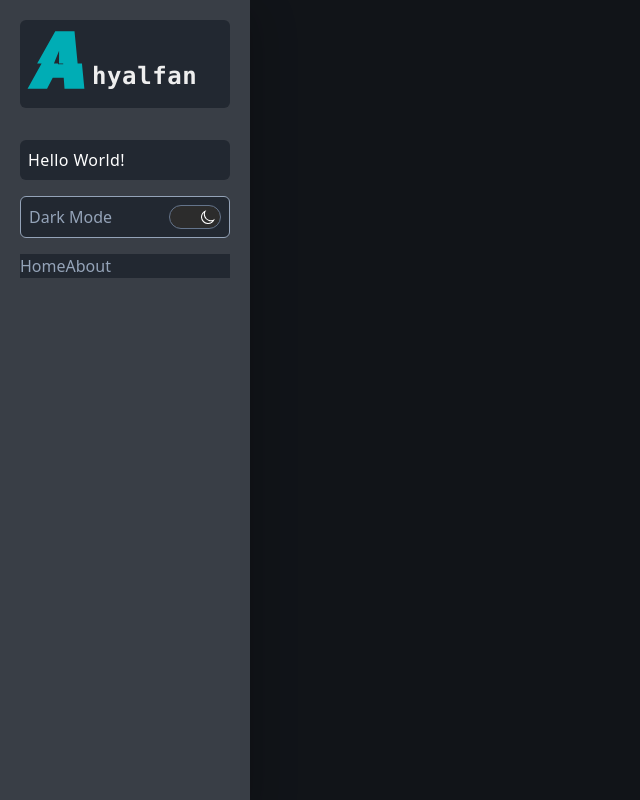
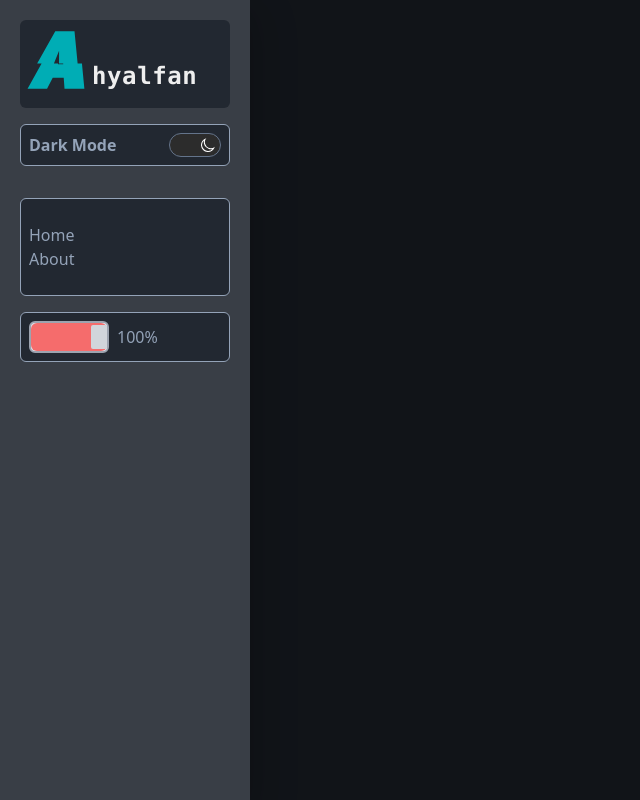
Before and after one commit to ahyalfan/ahyalfan.my.id, a Vue app: page / in a window 1280 px wide. Both pictures are taken after a click on the button 32 px from the left and 24 px from the top of the page. Shown: the whole page, without its empty margins (0-640 px from the left). Built offline with nearby package versions, Linux system fonts and the light colour scheme.

Commit message:
feat: new featurebattery checking

```diff
--- /dev/null
+++ b/src/layouts/sidebar/BatteryLayout.vue
@@ -0,0 +1,49 @@
+<script setup>
+import { computed, onMounted, ref, watch } from "vue";
+import { useBattery } from "@vueuse/core";
+import { Lightning } from "@element-plus/icons-vue";
+
+const { charging, chargingTime, dischargingTime, level } = useBattery();
+const batteryLevel = ref(computed(() => Math.floor(level.value * 100)));
+const color = ref("#f56c6c");
+
+watch(batteryLevel, () => {
+  if (batteryLevel.value >= 80) color.value = "#6f7ad3";
+  else if (batteryLevel.value >= 60) color.value = "#1989fa";
+  else if (batteryLevel.value >= 40) color.value = "#5cb87a";
+  else if (batteryLevel.value >= 20) color.value = "#e6a23c";
+  else color.value = "#f56c6c";
+});
+</script>
+
+<template>
+  <div class="flex items-center">
+    <!-- Battery Container -->
+    <div
+      class="relative w-20 h-8 border-2 border-gray-400 rounded-md bg-slate-50 dark:bg-slate-200 flex items-center"
+    >
+      <!-- Battery Level -->
+      <div
+        class="absolute inset-0 bg-green-500 rounded-md"
+        :style="{ width: batteryLevel + '%', background: color }"
+      ></div>
+      <!-- Battery Cap -->
+      <div
+        class="absolute right-0 top-1/2 transform -translate-y-1/2 bg-gray-300 w-4 h-6 rounded-sm"
+      ></div>
+    </div>
+    <!-- Battery Level Text -->
+    <span v-show="!charging" class="ml-2 text-slate-600 dark:text-slate-400"
+      >{{ batteryLevel }}%</span
+    >
+    <!-- Charging Indicator -->
+    <span
+      v-show="charging"
+      class="ml-2 text-slate-600 flex items-center gap-0.5 dark:text-slate-400"
+      >{{ batteryLevel }}
+      <el-icon><Lightning /></el-icon>
+    </span>
+  </div>
+</template>
+
+<style scoped></style>
--- a/src/layouts/sidebar/ContainerLayout.vue
+++ b/src/layouts/sidebar/ContainerLayout.vue
@@ -5,6 +5,7 @@ import { useDrawerStore } from "@/stores/drawer";
 import RouterLayout from "./RouterLayout.vue";
 import CloseIcon from "../icon/CloseIcon.vue";
 import LogoIcon from "../icon/LogoIcon.vue";
+import BatteryLayout from "./BatteryLayout.vue";
 const store = useDrawerStore();
 </script>
 
@@ -19,7 +20,7 @@ const store = useDrawerStore();
     size="250"
   >
     <div
-      class="flex items-end mb-8 p-1 rounded-md py-2 pb-4 bg-slate-200 dark:bg-color-1"
+      class="flex items-end mb-4 p-1 rounded-md py-2 pb-4 bg-slate-200 dark:bg-color-1"
     >
       <LogoIcon class="size-16" />
       <h4 class="ml-1 text-2xl tracking-wide font-mono font-semibold dark:text-color-4">
@@ -27,15 +28,15 @@ const store = useDrawerStore();
       </h4>
     </div>
 
+    <ThemeToggleLayout class="mb-8" />
+
+    <RouterLayout class="border border-slate-400 rounded-md p-2 py-6" />
+
     <div
-      class="mb-4 text-color-1 bg-slate-200 p-2 py-2 rounded-md tracking-wide dark:bg-color-1 dark:text-white"
+      class="my-4 text-color-1 bg-slate-200 p-2 py-2 rounded-md border border-slate-400 dark:bg-color-1 dark:text-white"
     >
-      Hello World!
+      <BatteryLayout />
     </div>
-
-    <ThemeToggleLayout class="mb-4" />
-
-    <RouterLayout />
   </el-drawer>
 </template>
 
--- a/src/layouts/sidebar/RouterLayout.vue
+++ b/src/layouts/sidebar/RouterLayout.vue
@@ -1,13 +1,15 @@
 <script setup>
-import { useDrawerStore } from '@/stores/drawer';
+import { useDrawerStore } from "@/stores/drawer";
 const store = useDrawerStore();
 const openDrawer = () => {
-  store.openDrawer()
+  store.openDrawer();
 };
 </script>
 <template>
-    <nav class="bg-slate-200 text-slate-600 dark:bg-color-1 dark:text-slate-400">
-        <RouterLink to="/" @click="openDrawer()">Home</RouterLink>
-        <RouterLink to="/about" @click="openDrawer()">About</RouterLink>
-    </nav>
+  <nav
+    class="flex flex-col bg-slate-200 text-slate-600 dark:bg-color-1 dark:text-slate-400"
+  >
+    <RouterLink to="/" @click="openDrawer()">Home</RouterLink>
+    <RouterLink to="/about" @click="openDrawer()">About</RouterLink>
+  </nav>
 </template>
--- a/src/layouts/sidebar/ThemeToggleLayout.vue
+++ b/src/layouts/sidebar/ThemeToggleLayout.vue
@@ -20,7 +20,9 @@ watch(darkMode, () => {
   <div
     class="flex justify-between border border-slate-400 rounded-md p-2 bg-slate-200 dark:bg-color-1"
   >
-    <h6 class="text-slate-600 dark:text-slate-400">Dark Mode</h6>
+    <h6 class="text-slate-600 font-semibold hover:shadow-md dark:text-slate-400">
+      Dark Mode
+    </h6>
     <button
       @click="setDark"
       class="p-0 w-[52px] size-6 rounded-full flex items-center justify-end bg-[#F2F2F2] dark:bg-[#2C2C2C] border-slate-500 border transition-all duration-300"
@@ -35,3 +37,8 @@ watch(darkMode, () => {
     </button>
   </div>
 </template>
+<style scoped>
+.-translate-x-7 {
+  transform: translateX(-28px); /* Custom value for -translate-x-7 */
+}
+</style>
```
